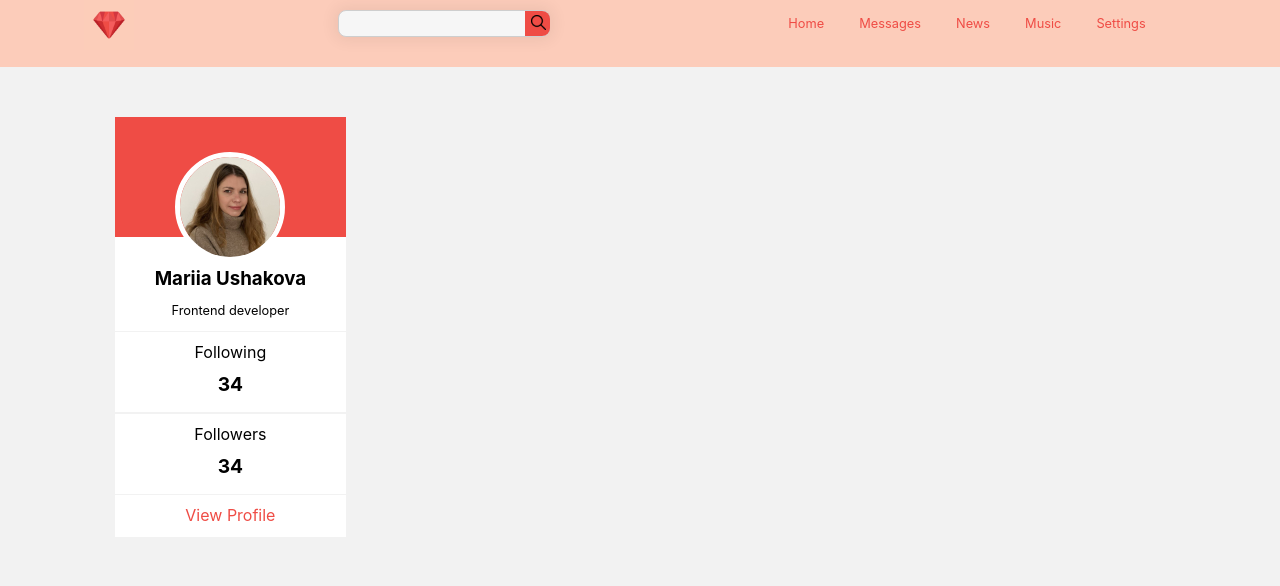
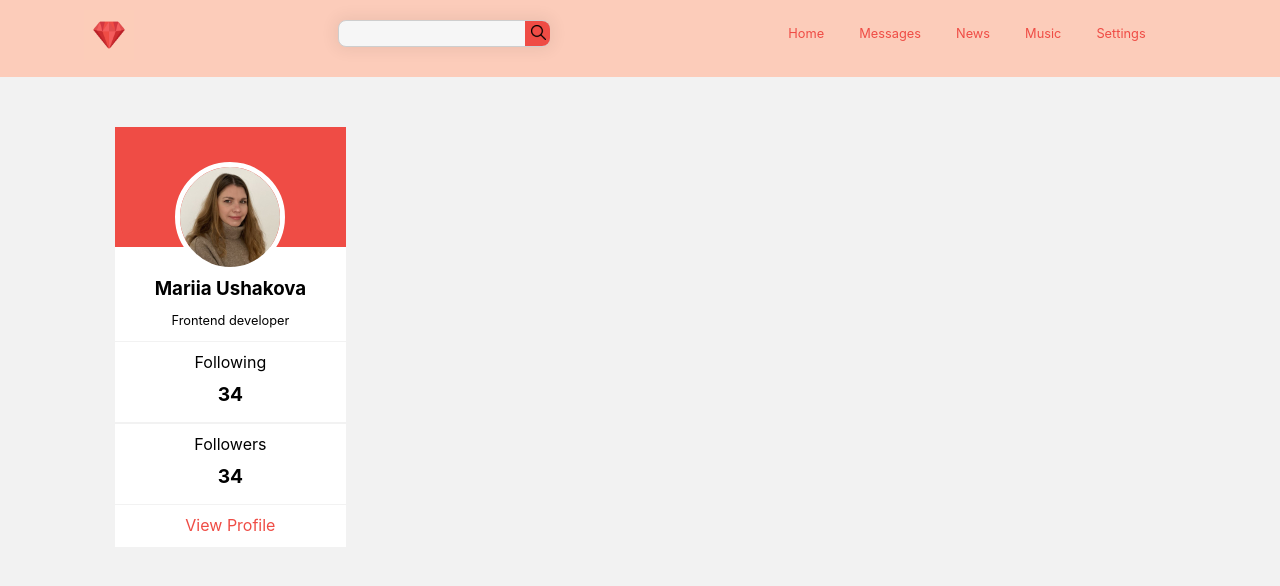
Before and after one commit to Mariia22/SocialNetworkReact, a React (Create React App) app: page / in a window 1280 px wide. Shown: the top 586 px of the page. Built offline with nearby package versions, Linux system fonts and the light colour scheme.

Commit message:
-change css

```diff
--- a/src/components/Header/Header.module.css
+++ b/src/components/Header/Header.module.css
@@ -3,6 +3,7 @@
     display: flex;
     justify-content: space-around;
     background:rgb(99%, 80%, 73%);
+    padding-top: 10px;
     margin-bottom: 50px;
   }
 
--- a/src/components/Nav/Nav.module.css
+++ b/src/components/Nav/Nav.module.css
@@ -6,7 +6,7 @@
 
   a{
     color:rgb(239, 76, 69);
-    padding: 10px;
+    padding: 5px;
     cursor: pointer;
     text-decoration: none;
   }
```
